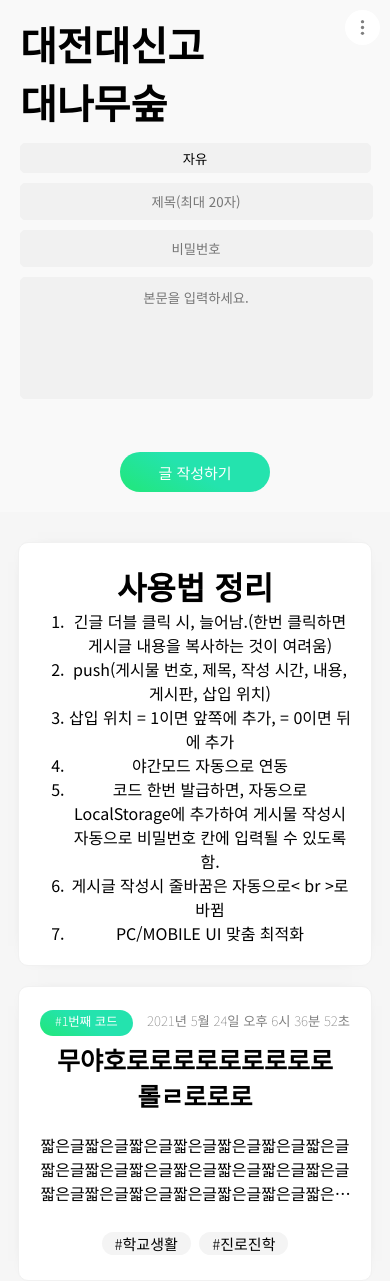
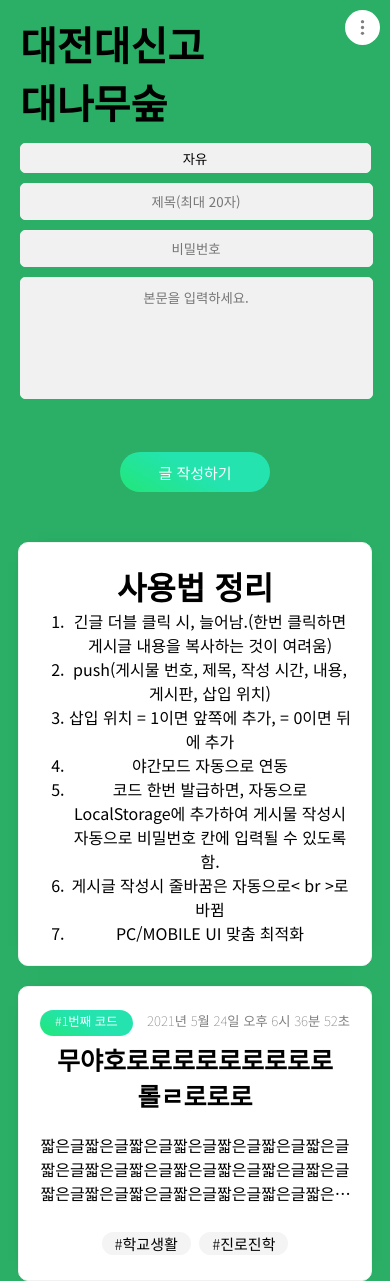
Before and after one commit to dshslife/bamboo_DS, a plain HTML site: page index.html in a window 390 px wide. Drawn offline with nearby package versions, Linux system fonts and the light colour scheme.

Commit message:
2021-05-08

```diff
--- a/css/mobile.css
+++ b/css/mobile.css
@@ -90,7 +90,7 @@
   overflow: hidden;
   position: relative;
   width: 100vw;
-  background-color:  rgb(249, 249, 249);
+  background-color:  #2BAE66;
   white-space:nowrap;
 }
 
@@ -104,7 +104,7 @@
   width: 100vw;
   text-align: center;
   position: relative;
-  background-color:  rgb(246, 246, 246);
+  background-color:  #2BAE66;
   padding-bottom: 60px;
   padding-top:20px;
 }
```
